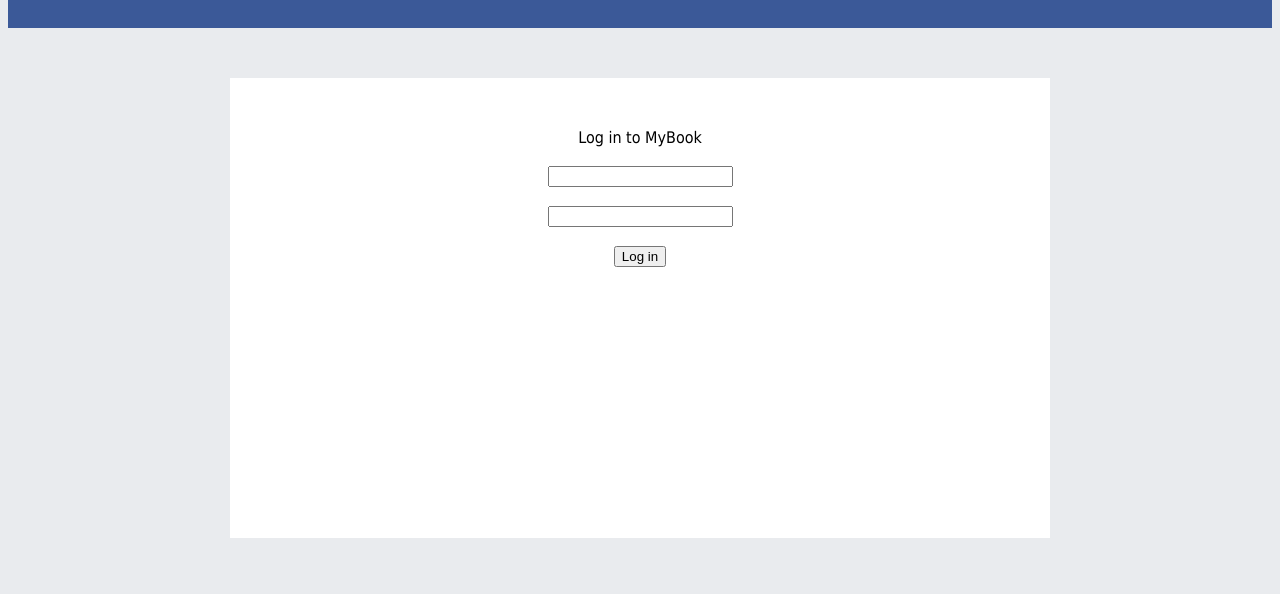
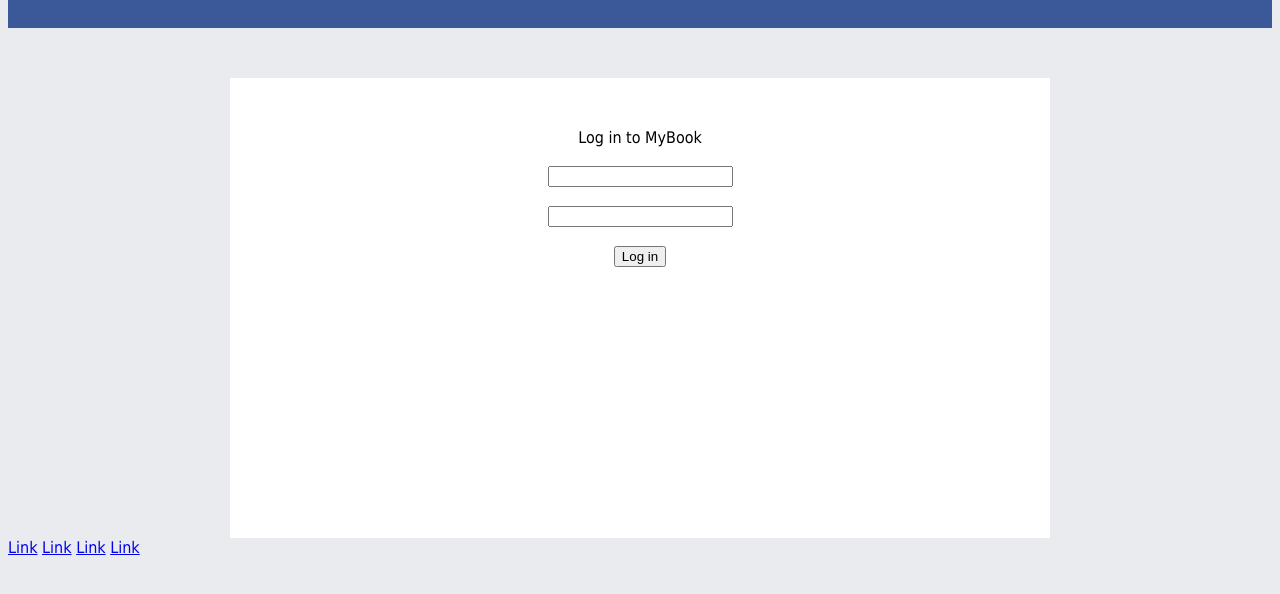
Before and after one commit to OliviaGG/Kpop-Collector-Website, a plain HTML site: page index.html in a window 1280 px wide. Shown: the part 88-682 px from the top of the page. Drawn offline with Linux system fonts and the light colour scheme.

Commit message:
Added div class=Navbar

```diff
--- a/index.html
+++ b/index.html
@@ -56,6 +56,13 @@
 
     </div>
 
+    <div class="navbar">
+  <a href="#">Link</a>
+  <a href="#">Link</a>
+  <a href="#">Link</a>
+  <a href="#" class="right">Link</a>
+</div>
+
     </div>
 
   </body>
```
